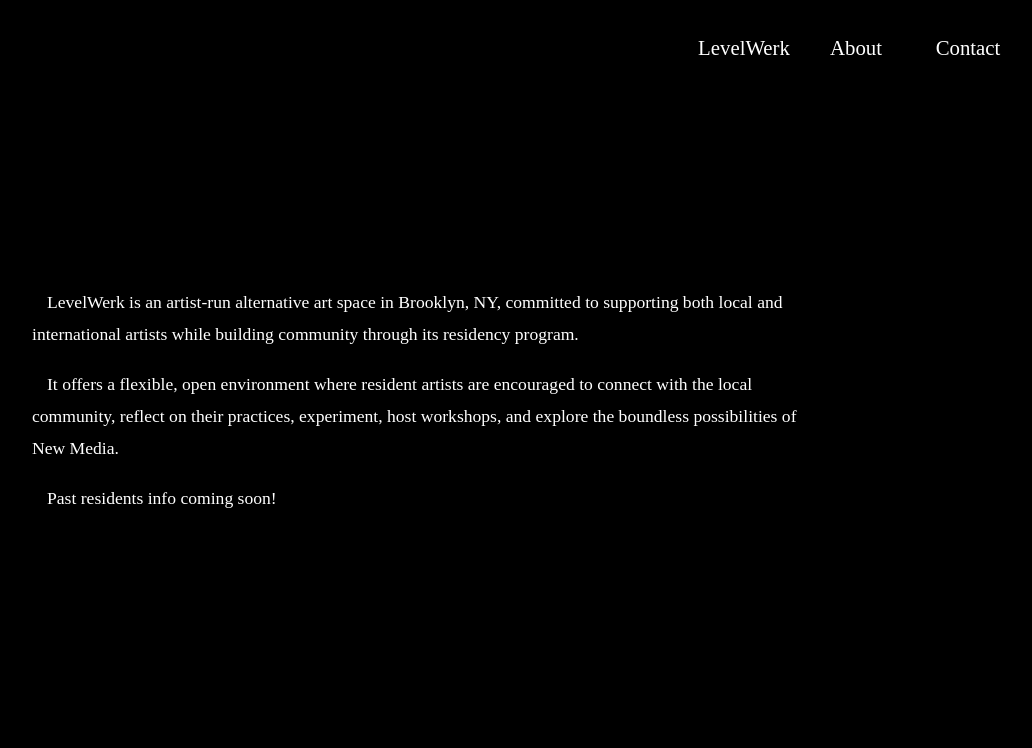
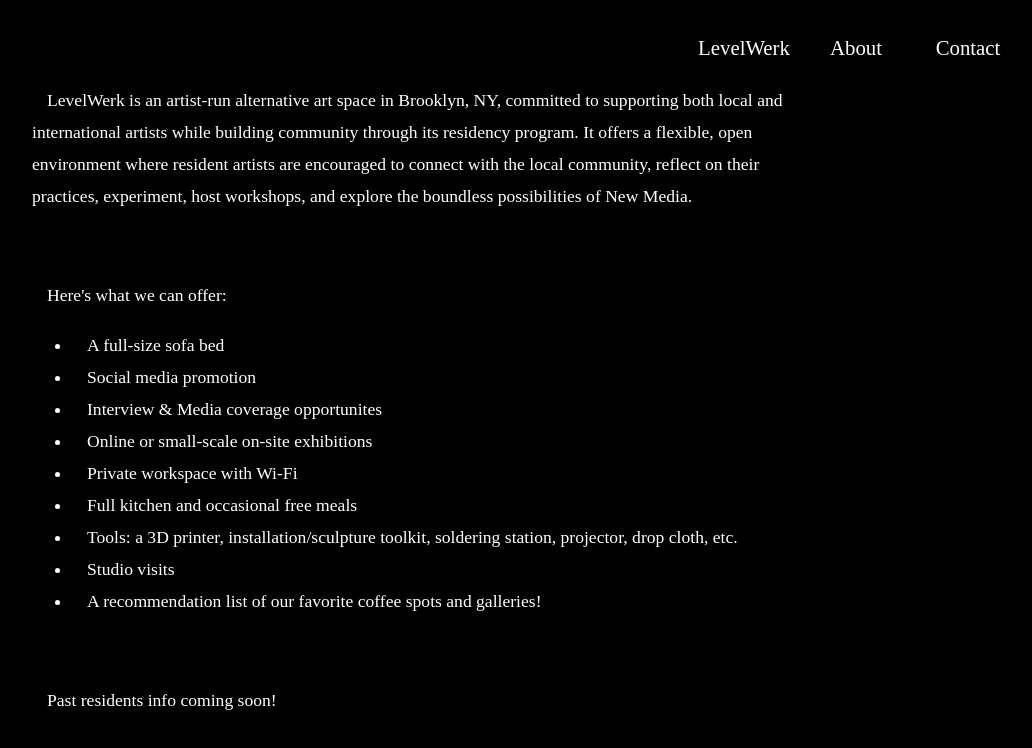
Before and after one commit to KarlieZhao/levelwerk, a React (Create React App) app: page /about in a window 1280 px wide. Shown: the top 748 px of the page, without its empty margins (224-1256 px from the left). Built offline with nearby package versions, Linux system fonts and the light colour scheme; no server answers; a web font is replaced by a local one.

Commit message:
Update about.js

```diff
--- a/src/components/about.js
+++ b/src/components/about.js
@@ -5,9 +5,22 @@
         <NavBar showIcon={true}/>
 <main className="about">
 <div>
-<p>LevelWerk is an artist-run alternative art space in Brooklyn, NY, committed to supporting both local and international artists while building community through its residency program.</p>
-<p>It offers a flexible, open environment where resident artists are encouraged to connect with the local community, reflect on their practices, experiment, host workshops, and explore the boundless possibilities of New Media.
-</p>
+<p>LevelWerk is an artist-run alternative art space in Brooklyn, NY, committed to supporting both local and international artists while building community through its residency program.
+It offers a flexible, open environment where resident artists are encouraged to connect with the local community, reflect on their practices, experiment, host workshops, and explore the boundless possibilities of New Media.
+</p><br/>
+<p>Here's what we can offer:
+    <ul>
+    <li>A full-size sofa bed</li>
+    <li>Social media promotion</li>
+        <li>Interview & Media coverage opportunites</li>
+        <li>Online or small-scale on-site exhibitions</li>
+        <li>Private workspace with Wi-Fi</li>
+        <li>Full kitchen and occasional free meals</li>
+        <li>Tools: a 3D printer, installation/sculpture toolkit, soldering station, projector, drop cloth, etc.</li>
+        <li>Studio visits</li>
+        <li>A recommendation list of our favorite coffee spots and galleries!</li>
+    </ul>
+</p><br/>
 <p>Past residents info coming soon!</p>
 </div>
 </main>
```
